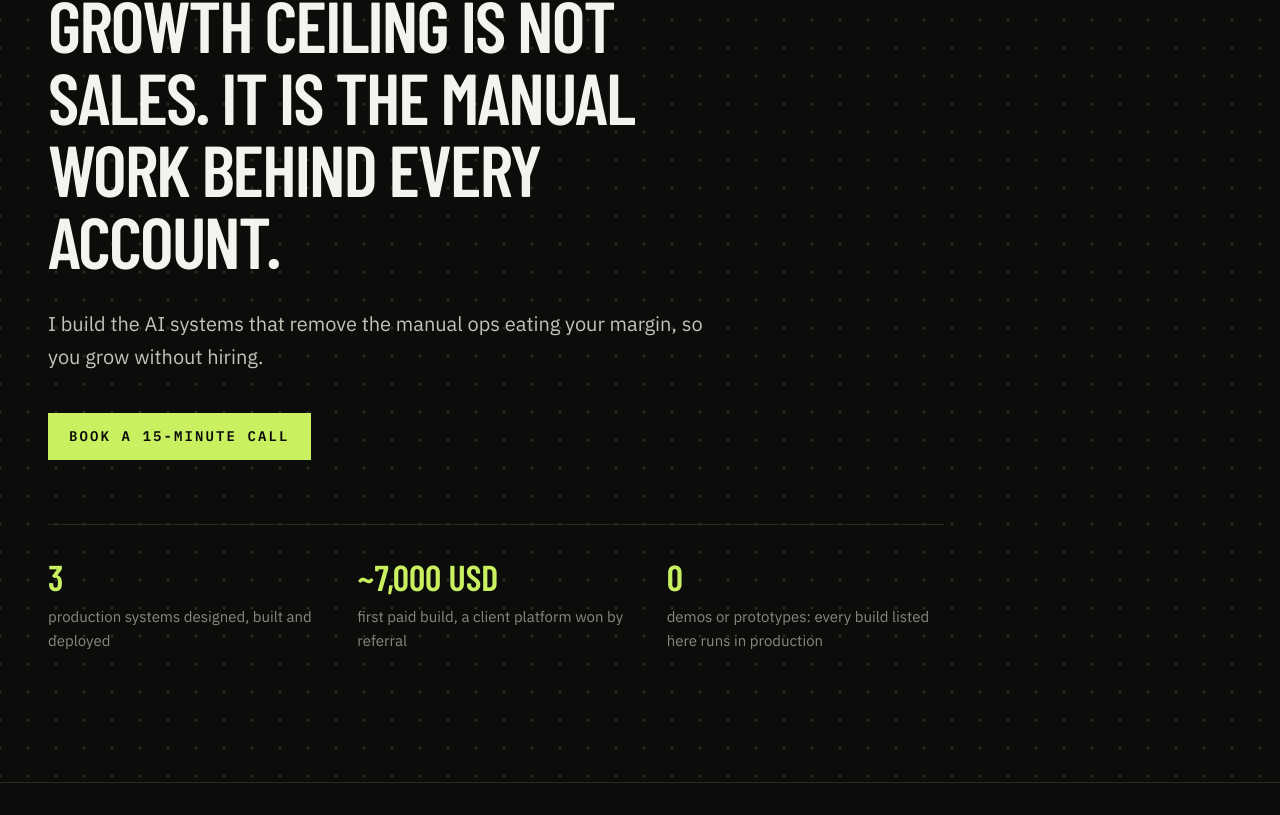
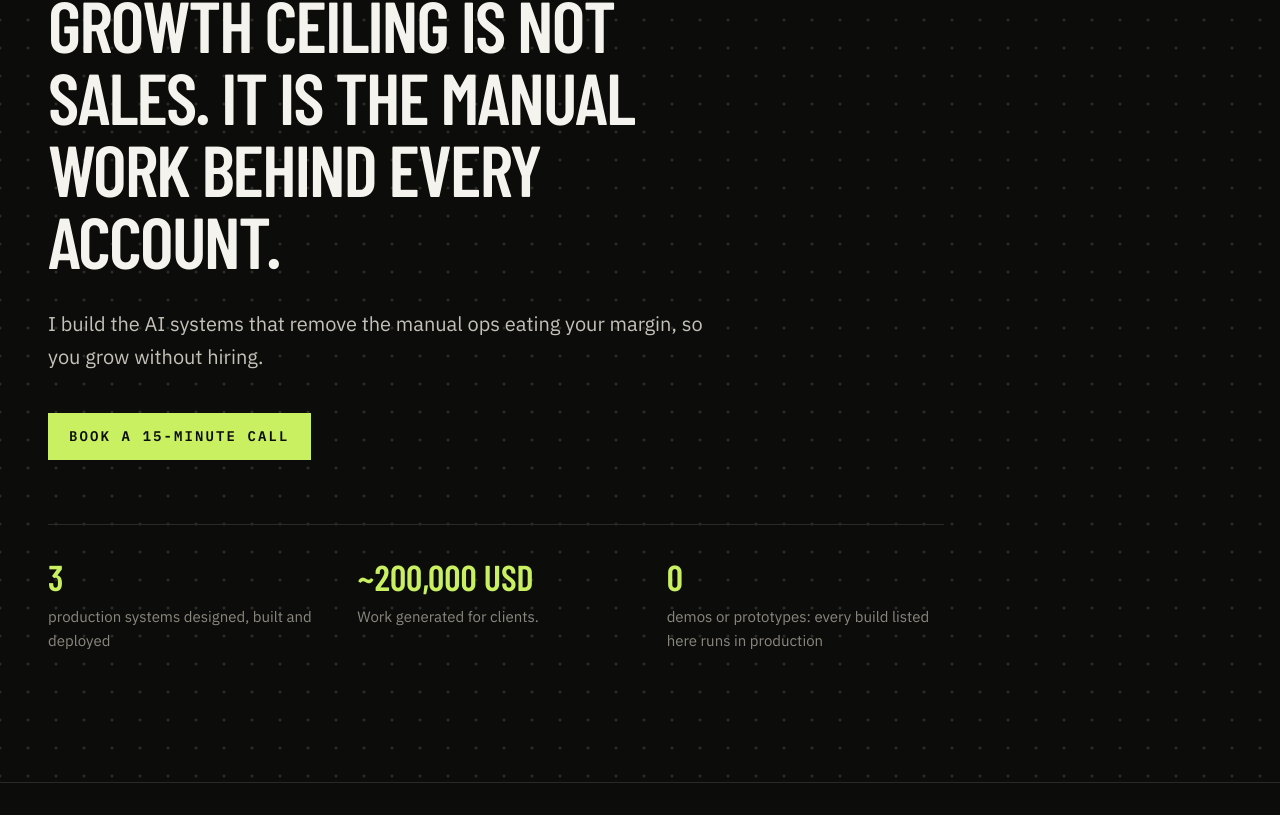
Before and after one commit to Schwifty101/portfolio, a Next.js app: page / in a window 1280 px wide. Shown: the part 325-1140 px from the top of the page. Built offline with nearby package versions, Linux system fonts and the light colour scheme; a web font is replaced by a local one.

Commit message:
fix: update financial estimate and description in Hero section

```diff
--- a/app/home/sections.tsx
+++ b/app/home/sections.tsx
@@ -55,10 +55,10 @@ export function Hero() {
               </div>
               <div>
                 <dt className="font-display text-3xl font-semibold text-accent md:text-4xl">
-                  ~7,000 USD
+                  ~200,000 USD
                 </dt>
                 <dd className="mt-2 font-sans text-[15px] leading-relaxed text-ink-3">
-                  first paid build, a client platform won by referral
+                  Work generated for clients.
                 </dd>
               </div>
               <div>
```
